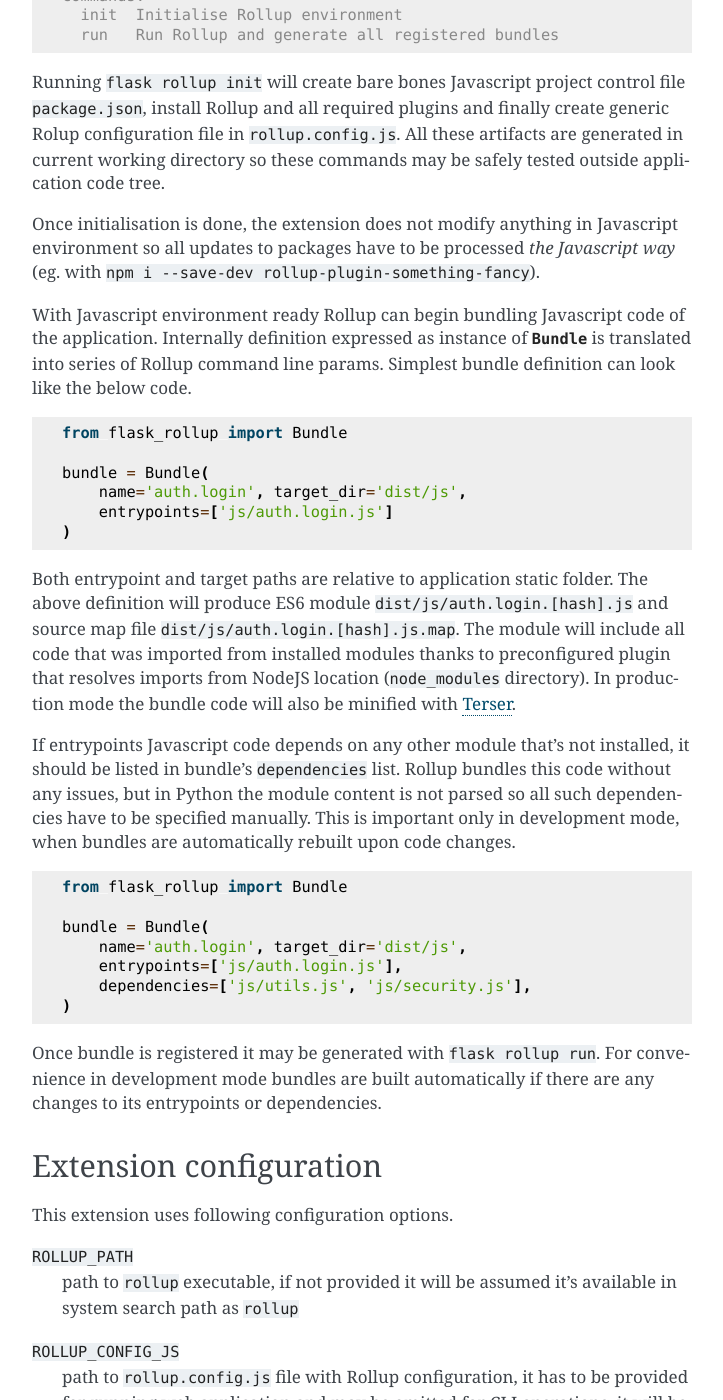
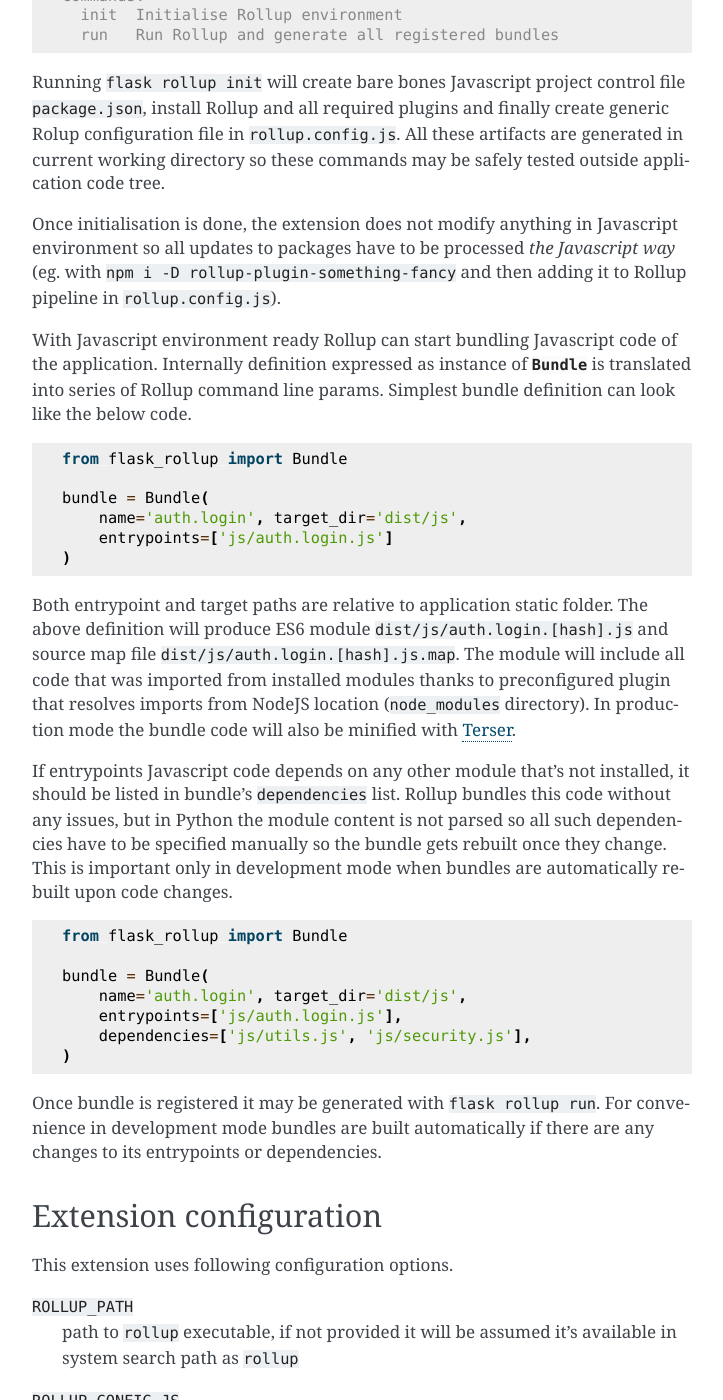
Before and after one commit to zgoda/flask-rollup, a Sphinx documentation site: the page built from docs/index.rst, in a window 1280 px wide and 1400 px high, scrolled down 1608 px. Shown: the whole window, without its empty margins (388-1111 px from the left). Built offline with Sphinx 7.4.7, drawn with Linux system fonts in a browser that asks for light colours; some of the changed text lies outside the part shown.

Commit message:
Better docs wording

```diff
--- a/docs/index.rst
+++ b/docs/index.rst
@@ -60,9 +60,9 @@
 
 Running ``flask rollup init`` will create bare bones Javascript project control file ``package.json``, install Rollup and all required plugins and finally create generic Rolup configuration file in ``rollup.config.js``. All these artifacts are generated in current working directory so these commands may be safely tested outside application code tree.
 
-Once initialisation is done, the extension does not modify anything in Javascript environment so all updates to packages have to be processed *the Javascript way* (eg. with ``npm i --save-dev rollup-plugin-something-fancy``).
+Once initialisation is done, the extension does not modify anything in Javascript environment so all updates to packages have to be processed *the Javascript way* (eg. with ``npm i -D rollup-plugin-something-fancy`` and then adding it to Rollup pipeline in ``rollup.config.js``).
 
-With Javascript environment ready Rollup can begin bundling Javascript code of the application. Internally definition expressed as instance of :class:`Bundle` is translated into series of Rollup command line params. Simplest bundle definition can look like the below code.
+With Javascript environment ready Rollup can start bundling Javascript code of the application. Internally definition expressed as instance of :class:`Bundle` is translated into series of Rollup command line params. Simplest bundle definition can look like the below code.
 
 .. code-block:: python
 
@@ -75,7 +75,7 @@
 
 Both entrypoint and target paths are relative to application static folder. The above definition will produce ES6 module ``dist/js/auth.login.[hash].js`` and source map file ``dist/js/auth.login.[hash].js.map``. The module will include all code that was imported from installed modules thanks to preconfigured plugin that resolves imports from NodeJS location (``node_modules`` directory). In production mode the bundle code will also be minified with `Terser`_.
 
-If entrypoints Javascript code depends on any other module that's not installed, it should be listed in bundle's ``dependencies`` list. Rollup bundles this code without any issues, but in Python the module content is not parsed so all such dependencies have to be specified manually. This is important only in development mode, when bundles are automatically rebuilt upon code changes.
+If entrypoints Javascript code depends on any other module that's not installed, it should be listed in bundle's ``dependencies`` list. Rollup bundles this code without any issues, but in Python the module content is not parsed so all such dependencies have to be specified manually so the bundle gets rebuilt once they change. This is important only in development mode when bundles are automatically rebuilt upon code changes.
 
 .. code-block:: python
 
@@ -157,7 +157,7 @@
 Multiple entrypoints
 ^^^^^^^^^^^^^^^^^^^^
 
-Specify multiple entrypoints to get chunked output. This is not always usable for code splitting (which with some convention may be easily implemented on Python/Flask side) but for example to conditionally include some debug code. If the bundle should produce chunked output, ``entrypoints`` param to :class:`Bundle` constructor can include more elements. These elements may be :class:`Entrypoint` instances or plain strings but the rule is that only one of them may be unnamed (string entrypoint elements are unnamed by its nature). Generated chunks will have names of respective entrypoints.
+Specify multiple entrypoints to get chunked output. This is not always usable for code splitting (which with the above mentioned convention of naming bundles after Flask view endpoints may be easily implemented on Python side) but for example to conditionally include some debug code. If the bundle should produce chunked output, ``entrypoints`` param to :class:`Bundle` constructor can include more elements. These elements may be :class:`Entrypoint` instances or plain strings but the rule is that only one of them may be unnamed (string entrypoint elements are unnamed by its nature). Generated chunks will have names of respective entrypoints.
 
 .. toctree::
     :maxdepth: 2
```
